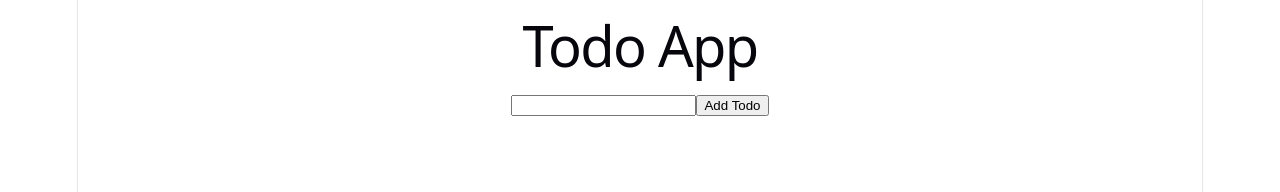
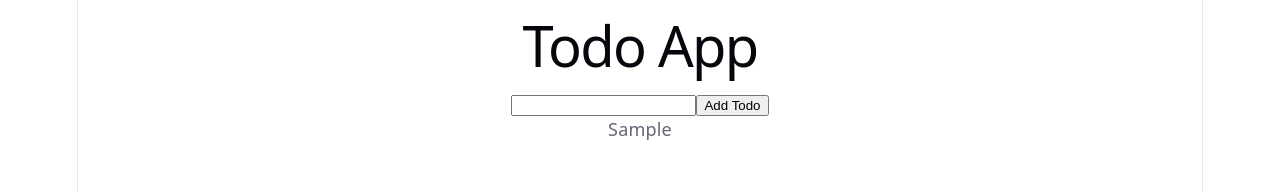
Before and after one commit to karixhma12/react-todo-app, a React (Vite) app in the folder react-todo-app/: page / in a window 1280 px wide. Both pictures are taken after typing "Sample" into the empty fields and a click on the button "Add Todo". Shown: the top 192 px of the page. Built offline with nearby package versions, Linux system fonts and the light colour scheme.

Commit message:
Fixed rendering of todos using map

```diff
--- a/react-todo-app/src/App.jsx
+++ b/react-todo-app/src/App.jsx
@@ -16,7 +16,12 @@ function App(){
       <h1> Todo App </h1>
       <input value={input} onChange={(e)=>{setInput(e.target.value)}}/>
       <button onClick={addTodo}> Add Todo </button>
-
+      {todos.map((todo,index)=>{
+        return(
+        <div key={index}>
+          {todo.text}
+        </div>)
+      })}
     </div>
   )
 }
```
